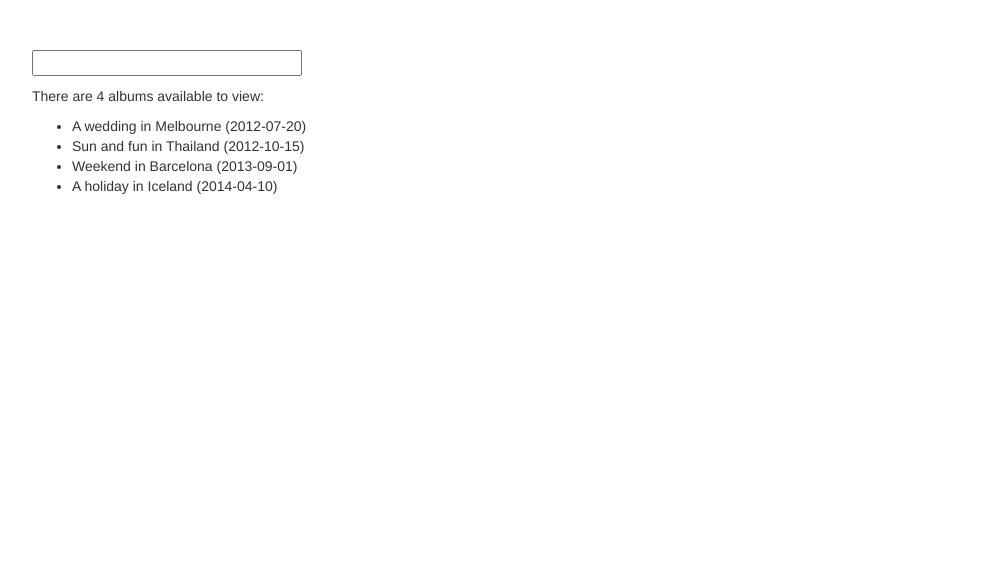
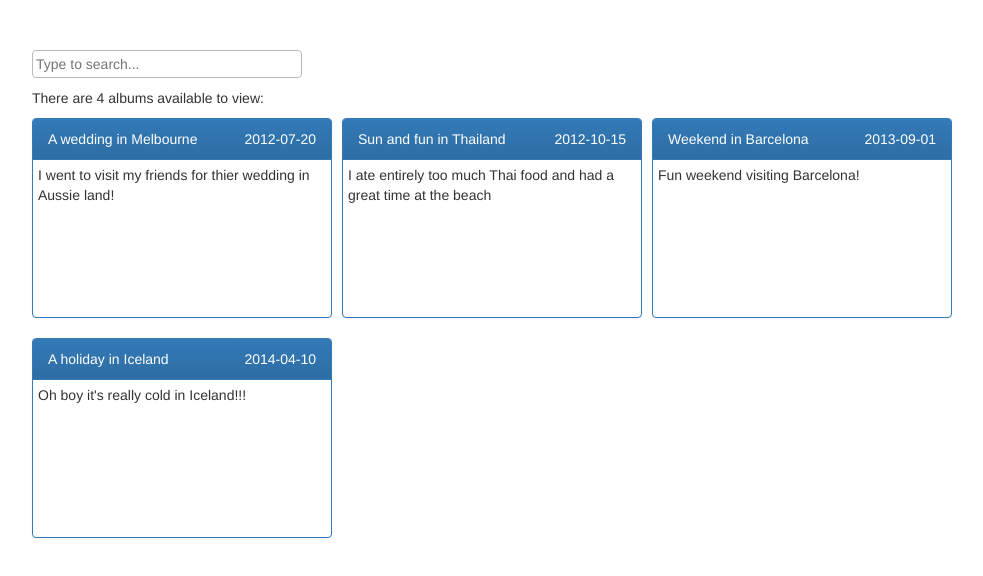
Before and after one commit to bonz027/angular-photo-app, a plain HTML site: page index.html in a window 1280 px wide. Shown: the whole page, without its empty margins (18-1001 px from the left). Drawn offline with nearby package versions, Linux system fonts and the light colour scheme.

Commit message:
Added css file and basix css layouts

```diff
--- /dev/null
+++ b/css/app.css
@@ -0,0 +1,16 @@
+input[type=text] {
+  padding: 3px;
+  border-radius: 4px;
+  border: 1px solid #bbb;
+}
+
+div.album {
+  float: left;
+  width: 300px;
+  margin-right: 10px;
+  min-height: 200px;
+}
+
+div.album div.description {
+  padding: 5px;
+}
--- a/index.html
+++ b/index.html
@@ -4,7 +4,8 @@
     <script type="text/javascript" src="https://ajax.googleapis.com/ajax/libs/angularjs/1.6.1/angular.min.js"></script>
 <!-- Latest compiled and minified CSS -->
     <link rel="stylesheet" href="https://maxcdn.bootstrapcdn.com/bootstrap/3.3.7/css/bootstrap.min.css" integrity="sha384-BVYiiSIFeK1dGmJRAkycuHAHRg32OmUcww7on3RYdg4Va+PmSTsz/K68vbdEjh4u" crossorigin="anonymous">
-
+<!-- Linking CSS -->
+    <link rel="stylesheet" href="css/app.css">
 <!-- Optional theme -->
     <link rel="stylesheet" href="https://maxcdn.bootstrapcdn.com/bootstrap/3.3.7/css/bootstrap-theme.min.css" integrity="sha384-rHyoN1iRsVXV4nD0JutlnGaslCJuC7uwjduW9SVrLvRYooPp2bWYgmgJQIXwl/Sp" crossorigin="anonymous">
 
@@ -19,14 +20,18 @@
                               { name: 'thailand1210', title: 'Sun and fun in Thailand', date: '2012-10-15', description: 'I ate entirely too much Thai food and had a great time at the beach' },
                               { name: 'australia1207', title: 'A wedding in Melbourne', date: '2012-07-20', description: 'I went to visit my friends for thier wedding in Aussie land! '},
       ]">
-      <p><input type="text" ng-model="searchFor" size="30"/></p>
+      <p><input placeholder="Type to search..." type="text" ng-model="searchFor" size="30"/></p>
       <p>
         There are {{ albums.length }} albums available to view:
       </p>
-      <ul>
-        <li ng-repeat= "album in albums | filter: searchFor | orderBy: 'date'">
-          {{ album.title }} ({{ album.date }})
-        </li>
-      </ul>
+    <div class="album panel panel-primary" ng-repeat=" album in albums | filter:{ title: searchFor} | orderBy:'date'">
+      <div class="panel-heading">
+        <div style="float: right"> {{ album.date }}</div>
+          {{ album.title }}
+      </div>
+      <div class="description">
+        {{ album.description }}
+      </div>
+    </div>
   </body>
 </html>
```
